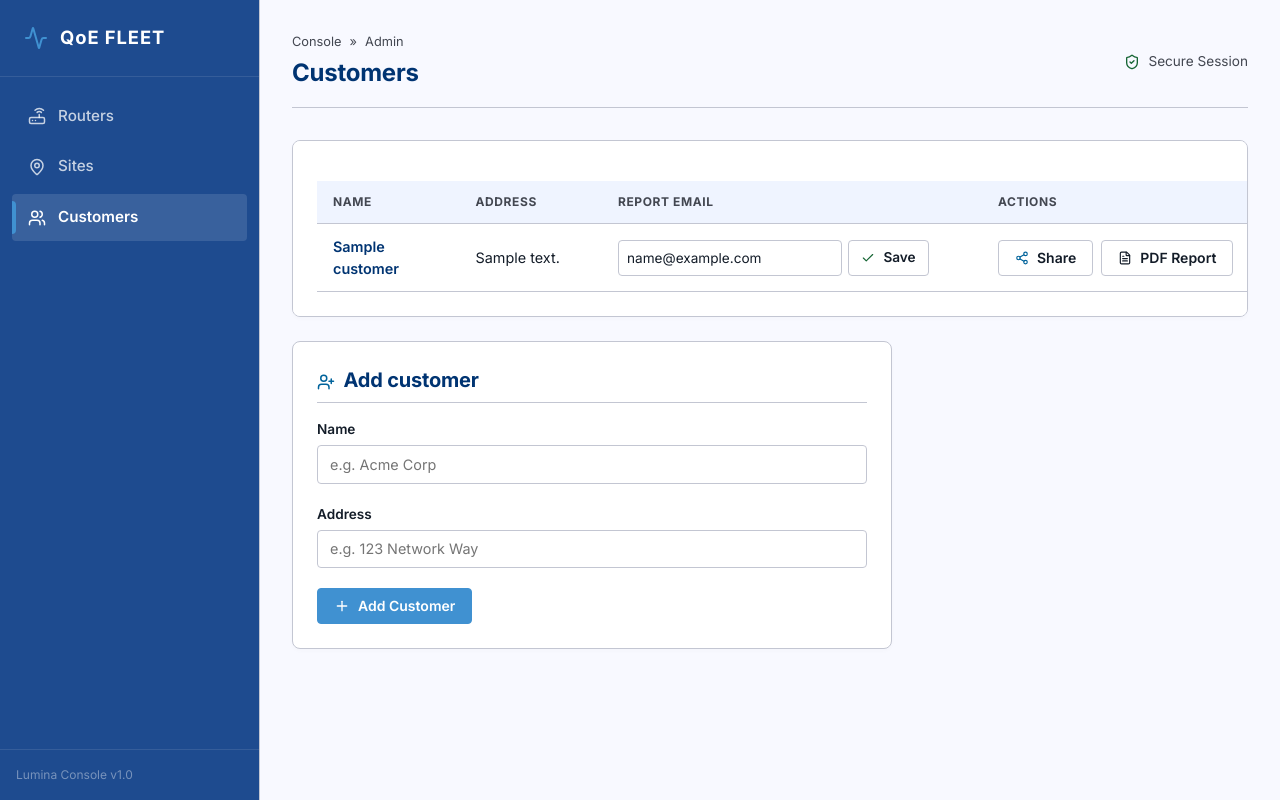
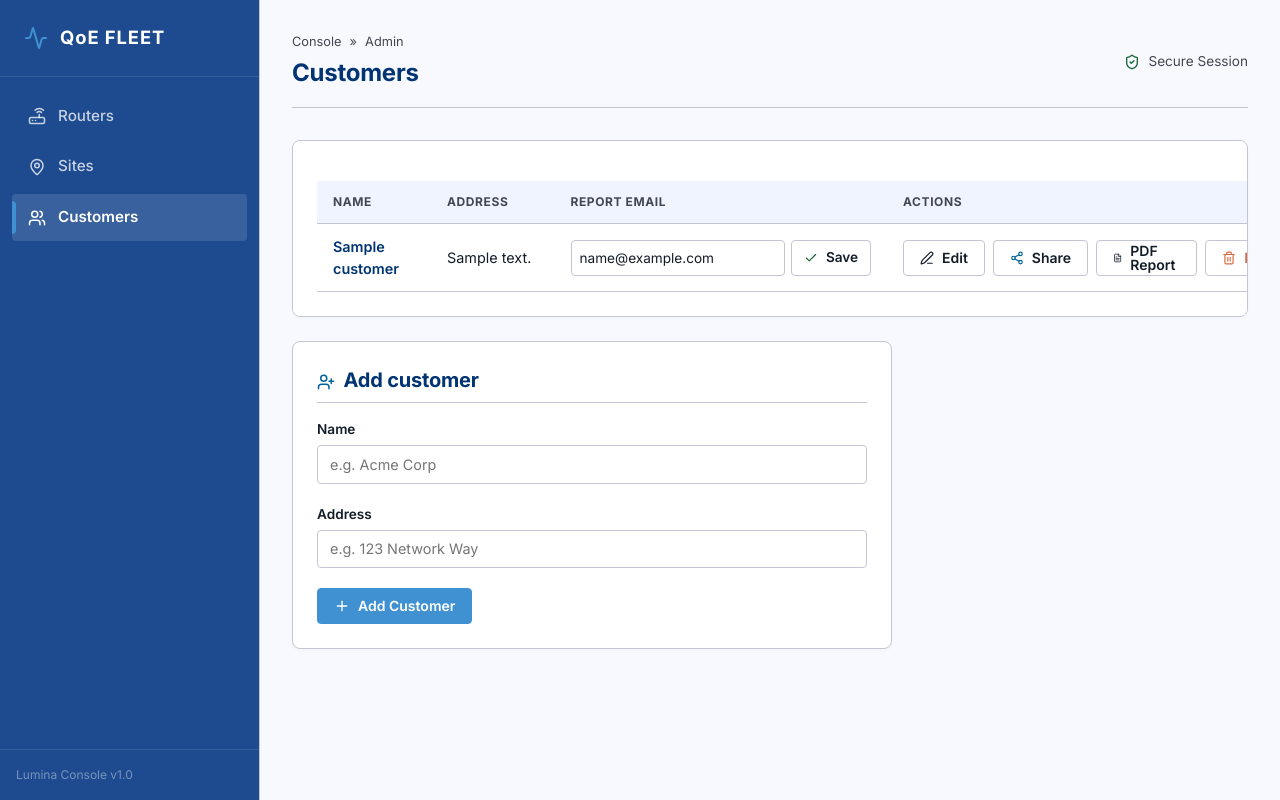
Before and after one commit to agungnugrahaid/qxm, a FastAPI app: page /customers in a window 1280 px wide. Run offline with FastAPI, Linux system fonts and the light colour scheme; a database or web service that is not in the repository returns one stand-in record (values such as "Sample title"); parts of the project's set-up code (start-up, migrations or seed data) failed here and were passed over; some libraries are stand-ins or nearby versions.

Commit message:
Add full Customer profile CRUD features and delete warning guards

```diff
--- a/admin-ui/main.py
+++ b/admin-ui/main.py
@@ -397,6 +397,61 @@ def create_customer(name: str = Form(...), address: str = Form("")):
     return RedirectResponse("/customers", status_code=303)
 
 
+@app.get("/customers/{customer_id}/edit")
+def edit_customer_form(request: Request, customer_id: int):
+    conn = get_conn()
+    cur = conn.cursor()
+    cur.execute("SELECT * FROM customers WHERE id = %s", (customer_id,))
+    customer = cur.fetchone()
+    conn.close()
+    if not customer:
+        return RedirectResponse("/customers", status_code=303)
+    return templates.TemplateResponse(
+        "customer_form.html", {"request": request, "customer": customer}
+    )
+
+
+@app.post("/customers/{customer_id}/edit")
+def update_customer(
+    customer_id: int,
+    name: str = Form(...),
+    address: str = Form(""),
+    report_email: str = Form(""),
+):
+    conn = get_conn()
+    cur = conn.cursor()
+    cur.execute(
+        "UPDATE customers SET name = %s, address = %s, report_email = %s WHERE id = %s",
+        (name.strip(), address.strip() or None, report_email.strip() or None, customer_id),
+    )
+    conn.commit()
+    conn.close()
+    return RedirectResponse("/customers", status_code=303)
+
+
+@app.post("/customers/{customer_id}/delete")
+def delete_customer(customer_id: int):
+    conn = get_conn()
+    cur = conn.cursor()
+
+    # Check for active routers
+    cur.execute("SELECT count(*) FROM routers WHERE customer_id = %s", (customer_id,))
+    router_count = cur.fetchone()[0]
+
+    # Check for active sites
+    cur.execute("SELECT count(*) FROM sites WHERE customer_id = %s", (customer_id,))
+    site_count = cur.fetchone()[0]
+
+    if router_count > 0 or site_count > 0:
+        conn.close()
+        return RedirectResponse("/customers?error=cannot_delete_active", status_code=303)
+
+    cur.execute("DELETE FROM customers WHERE id = %s", (customer_id,))
+    conn.commit()
+    conn.close()
+    return RedirectResponse("/customers", status_code=303)
+
+
 @app.post("/customers/{customer_id}/share-dashboard")
 def share_dashboard(request: Request, customer_id: int):
     conn = get_conn()
--- a/admin-ui/templates/customers_list.html
+++ b/admin-ui/templates/customers_list.html
@@ -3,15 +3,22 @@
 {% block page_title %}Customers{% endblock %}
 
 {% block content %}
+  {% if request.query_params.get("error") == "cannot_delete_active" %}
+    <div class="info-notification warning" style="margin-bottom: 1.5rem; border-left: 4px solid var(--terracotta); background: #fee2e2; color: var(--terracotta);">
+      <i data-lucide="alert-triangle" style="width:16px; height:16px; display:inline-block; vertical-align:middle; margin-right:0.25rem;"></i>
+      <strong>Cannot delete customer:</strong> This profile is currently assigned to active routers or sites. Please unassign them first before deleting.
+    </div>
+  {% endif %}
+
   <!-- Customers List Card -->
   <div class="card">
     <table id="customers-table">
       <thead>
         <tr>
-          <th style="width: 15%;">Name</th>
-          <th style="width: 15%;">Address</th>
-          <th style="width: 40%;">Report email</th>
-          <th style="width: 30%;">Actions</th>
+          <th style="width: 12%;">Name</th>
+          <th style="width: 13%;">Address</th>
+          <th style="width: 35%;">Report email</th>
+          <th style="width: 40%;">Actions</th>
         </tr>
       </thead>
       <tbody>
@@ -30,6 +37,10 @@
           </td>
           <td>
             <div class="inline-actions">
+              <a class="btn" href="/customers/{{ c.id }}/edit" title="Edit customer settings">
+                <i data-lucide="edit-3" style="width:14px; height:14px;"></i>
+                <span class="btn-text">Edit</span>
+              </a>
               <form class="inline" method="post" action="/customers/{{ c.id }}/share-dashboard">
                 <button class="btn" type="submit" title="Generate Grafana shareable link">
                   <i data-lucide="share-2" style="width:14px; height:14px; color:var(--secondary);"></i>
@@ -40,6 +51,12 @@
                 <i data-lucide="file-text" style="width:14px; height:14px;"></i>
                 <span class="btn-text">PDF Report</span>
               </a>
+              <form class="inline" method="post" action="/customers/{{ c.id }}/delete" onsubmit="return confirm('Are you sure you want to delete this customer?');">
+                <button class="btn" type="submit" style="color:var(--terracotta);" title="Delete customer profile">
+                  <i data-lucide="trash-2" style="width:14px; height:14px;"></i>
+                  <span class="btn-text">Delete</span>
+                </button>
+              </form>
             </div>
           </td>
         </tr>
```
Also changed, not shown: admin-ui/templates/customer_form.html (added, +46 -0 lines).
